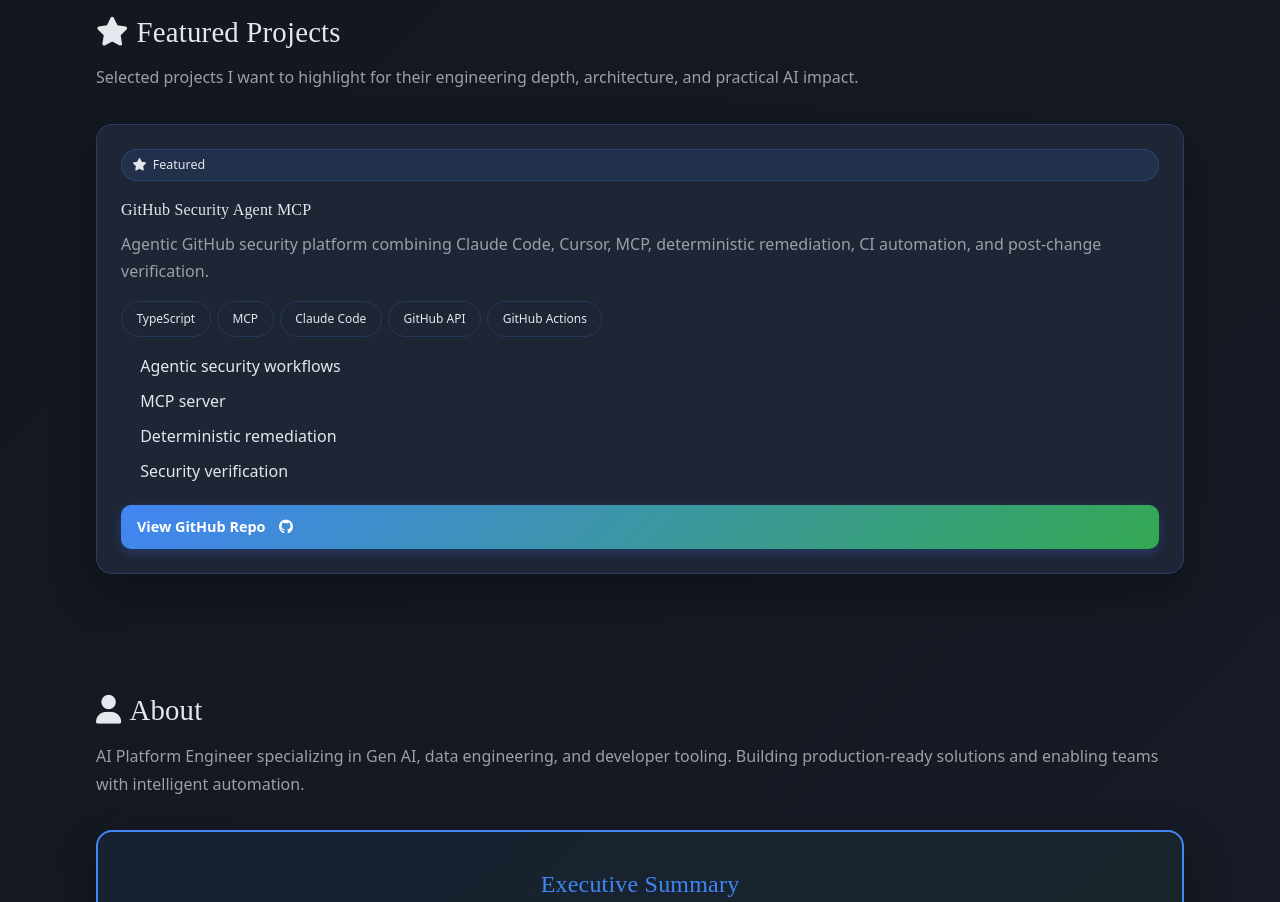
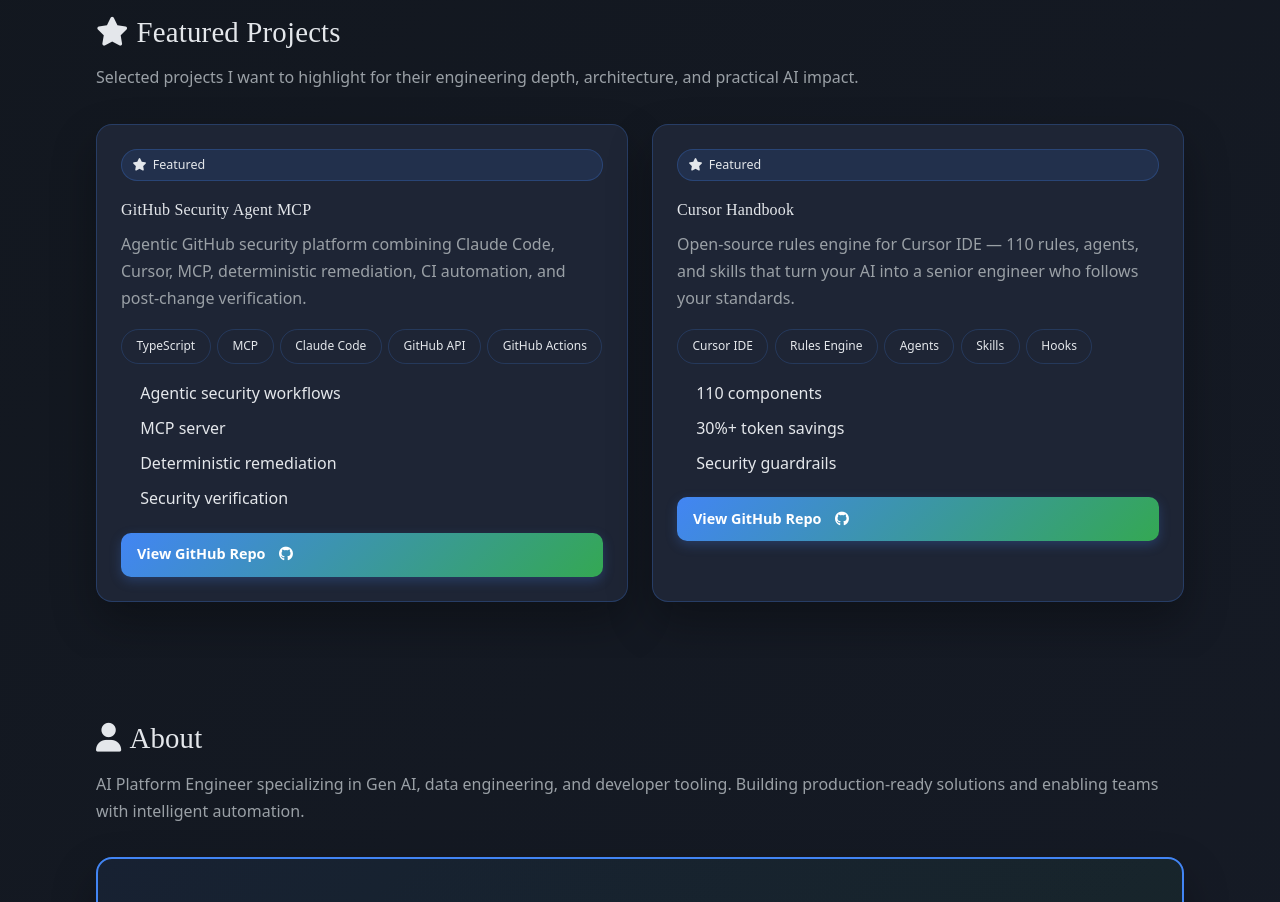
Before and after one commit to girijashankarj/portfolio, a React (Vite) app: page / in a window 1280 px wide. Shown: the part 2660-3562 px from the top of the page. Built offline with nearby package versions, Linux system fonts and the light colour scheme; no server answers.

Commit message:
feat: feature cursor handbook project

```diff
--- a/src/components/sections/FeaturedProjects.tsx
+++ b/src/components/sections/FeaturedProjects.tsx
@@ -2,7 +2,10 @@
 import { Reveal } from '../shared/Reveal'
 
 // Curated allowlist. Add project IDs here when you want to feature them publicly.
-const FEATURED_PROJECT_IDS = ['github-security-agent-mcp']
+const FEATURED_PROJECT_IDS = [
+  'github-security-agent-mcp',
+  'cursor-handbook',
+]
 
 export function FeaturedProjects() {
   const featuredProjects = FEATURED_PROJECT_IDS
```
